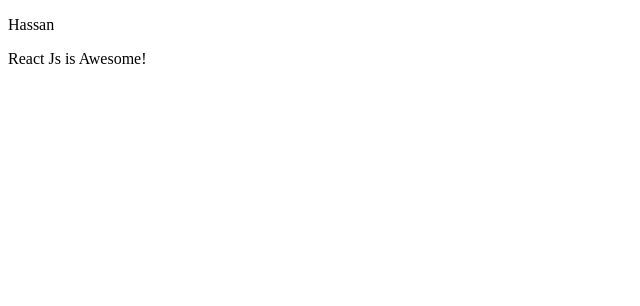
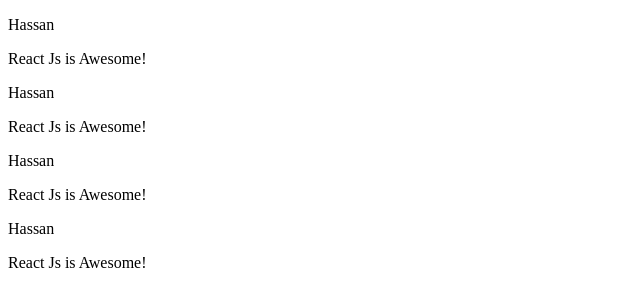
Before and after one commit to Abass-rashid/React-Crash-Project, a React (Vite) app: page / in a window 1280 px wide. Shown: the top 306 px of the page, without its empty margins (0-640 px from the left). Built offline with nearby package versions, Linux system fonts and the light colour scheme.

Commit message:
Add post component

```diff
--- a/src/App.jsx
+++ b/src/App.jsx
@@ -1,7 +1,15 @@
 import Post from "./Components/Post";
 const App = () => {
   return (
+    <main>
+
     <Post />
+    <Post />
+    <Post />
+    <Post />
+
+    </main>
+
    );
 }
 
```
